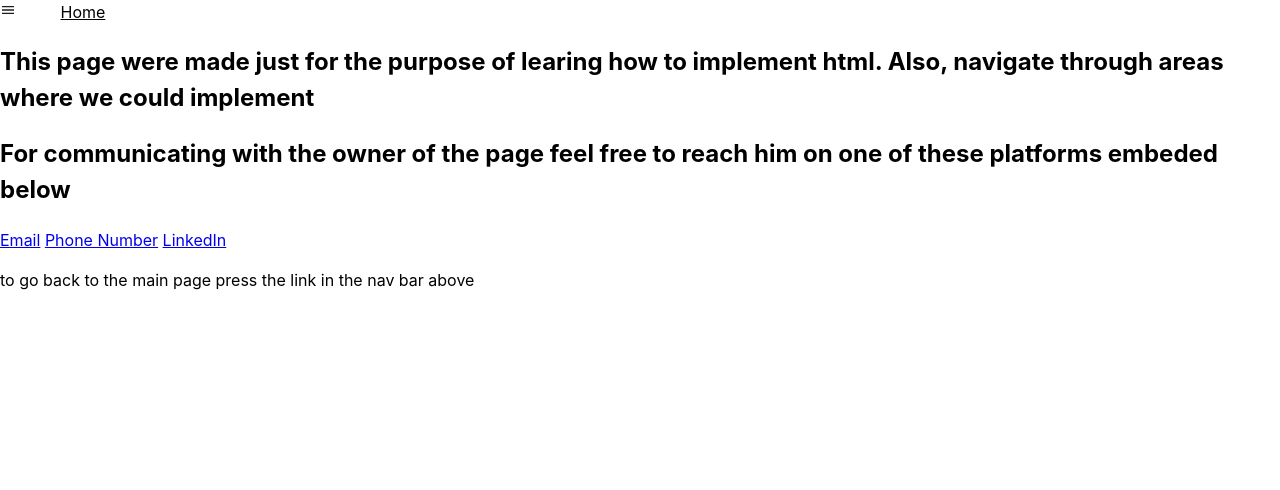
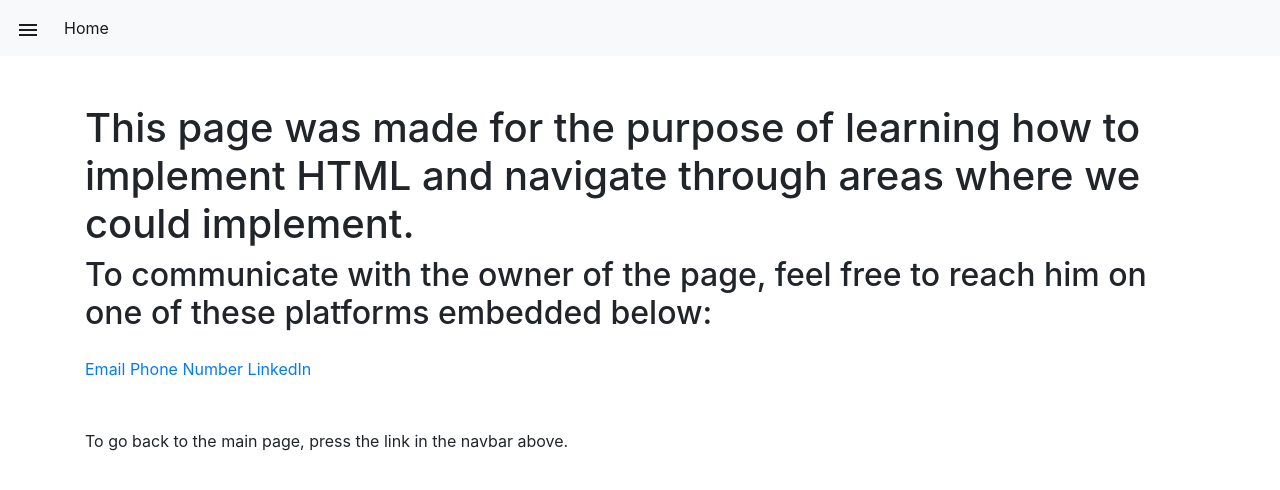
Before and after one commit to irxab/https---github.com-irxab-swe-363-231, a website: page AbdullahInfo.html in a window 1280 px wide. Drawn offline with nearby package versions, Linux system fonts and the light colour scheme.

Commit message:
CSS_4-exercise-5

```diff
--- a/AbdullahInfo.html
+++ b/AbdullahInfo.html
@@ -2,30 +2,56 @@
 <html>
 <head>
     <title>Abdullah's Info</title>
-        <header>
-            <nav>
+    <!-- Bootstrap CSS -->
+    <link rel="stylesheet" href="https://maxcdn.bootstrapcdn.com/bootstrap/4.5.2/css/bootstrap.min.css">
+</head>
+<body>
+    <!-- Bootstrap Navbar -->
+    <nav class="navbar navbar-expand-lg navbar-light bg-light">
+        <a class="navbar-brand" href="#">
             <img src="assets/mobile-icon-control-menu.png" alt="nav_Bar">
-                <ul>
-                    <li>
-                        <a href="Index.html">Home</a>
+        </a>
+        <button class="navbar-toggler" type="button" data-toggle="collapse" data-target="#navbarNav" aria-controls="navbarNav" aria-expanded="false" aria-label="Toggle navigation">
+            <span class="navbar-toggler-icon"></span>
+        </button>
+        <div class="collapse navbar-collapse" id="navbarNav">
+            <ul class="navbar-nav">
+                <li class="nav-item active">
+                    <a class="nav-link" href="Index.html">Home</a>
                 </li>
             </ul>
+        </div>
     </nav>
-        </header>
-    </head>
-    <body>
-        <link rel="stylesheet" href="style.css">
-        <nav>
-            <h1>This page were made just for the purpose of learing how to implement html. Also, navigate through areas where we could implement </h1>
-            <h2>For communicating with the owner of the page feel free to reach him on one of these platforms embeded below</h2>
-        </nav>
-        <article>
-            <a href="ashwaliab@outlook.com">Email</a>
-            <a href="0506951779">Phone Number</a>
+
+    <div class="container mt-5">
+        <div class="row">
+            <div class="col">
+                <h1>This page was made for the purpose of learning how to implement HTML and navigate through areas where we could implement.</h1>
+                <h2>To communicate with the owner of the page, feel free to reach him on one of these platforms embedded below:</h2>
+            </div>
+        </div>
+        <div class="row mt-3">
+            <div class="col">
+                <a href="mailto:ashwaliab@outlook.com">Email</a>
+                <a href="tel:0506951779">Phone Number</a>
                 <a href="https://www.linkedin.com/in/abdullah-alshwali-7b1b3a1b0/">LinkedIn</a>
-        </article>
+            </div>
+        </div>
+    </div>
+
+    <footer class="mt-5">
+        <div class="container">
+            <div class="row">
+                <div class="col">
+                    <p>To go back to the main page, press the link in the navbar above.</p>
+                </div>
+            </div>
+        </div>
+    </footer>
+
+    <!--Bootstrap for js-->
+    <script src="https://code.jquery.com/jquery-3.5.1.slim.min.js"></script>
+    <script src="https://cdn.jsdelivr.net/npm/@popperjs/core@2.11.6/dist/umd/popper.min.js"></script>
+    <script src="https://maxcdn.bootstrapcdn.com/bootstrap/4.5.2/js/bootstrap.min.js"></script>
 </body>
-    <footer>
-        <p>to go back to the main page press the link in the nav bar above</p>
-    </footer>
 </html>
--- /dev/null
+++ b/package.json
@@ -0,0 +1,5 @@
+{
+  "dependencies": {
+    "bootstrap": "^5.3.2"
+  }
+}
```
Also changed, not shown: 2 other files. Lines whose indentation alone changed are shown as unchanged.
